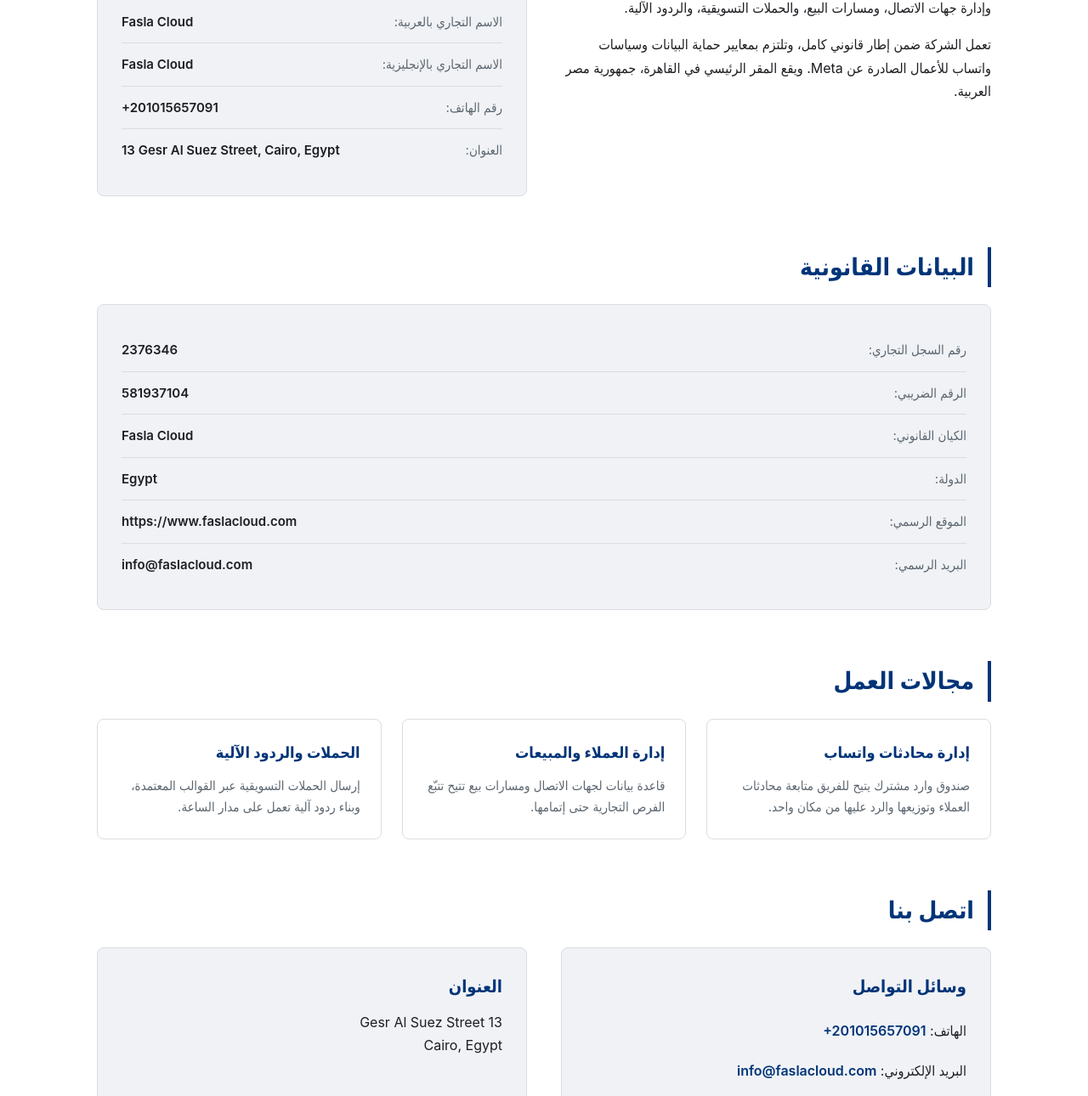
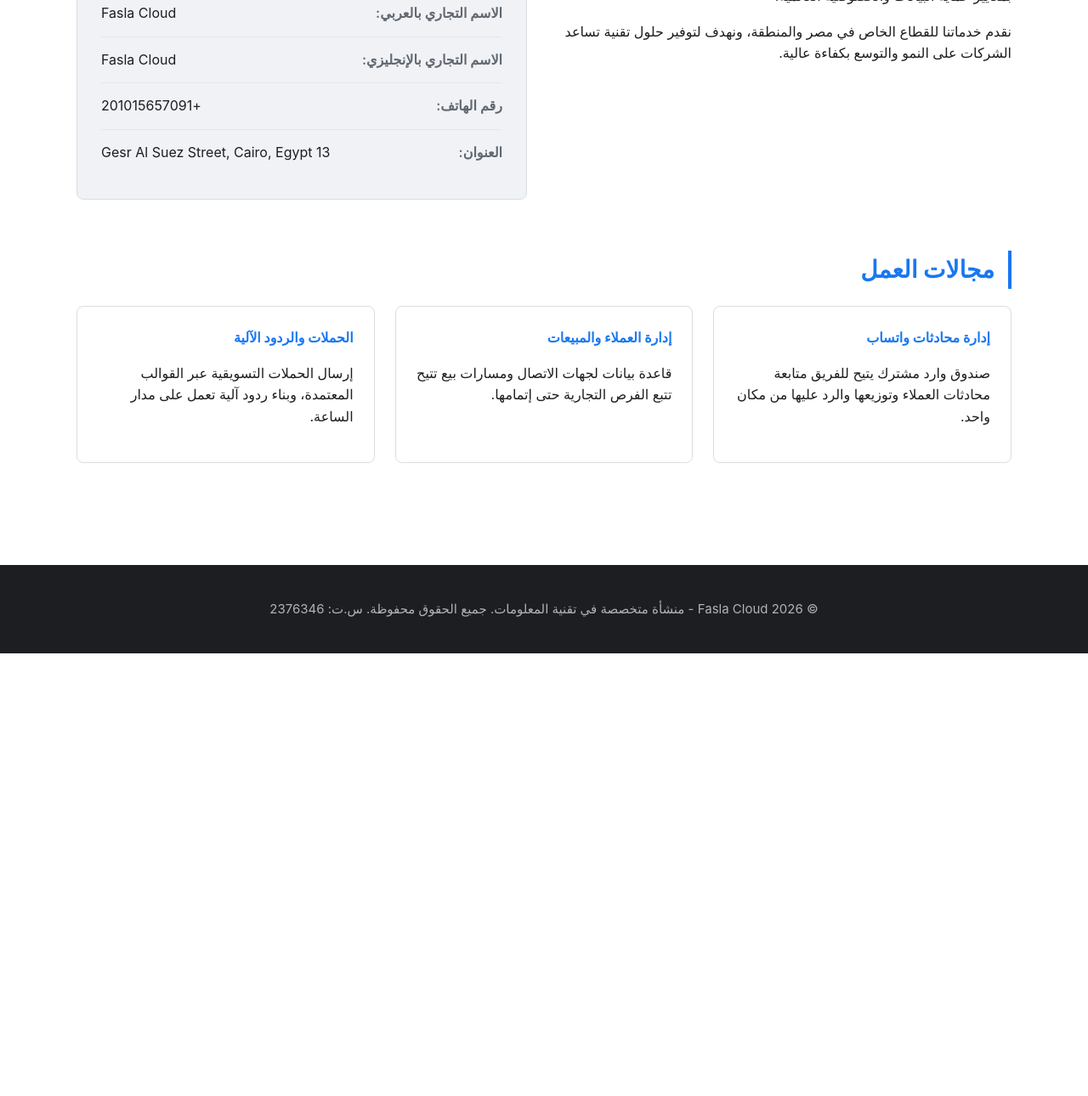
Before and after one commit to FaslaCloud/FaslaCloud.github.io, a plain HTML site: page index.html in a window 1280 px wide. Shown: the part 529-1819 px from the top of the page at 85% size. After the commit the page ends 1298 px from the top, so only its background shows below. Drawn offline with Linux system fonts and the light colour scheme.

Commit message:
Mirror the reference page structure exactly
Co-Authored-By: Claude Opus 5 <noreply@anthropic.com>

```diff
--- a/index.html
+++ b/index.html
@@ -5,46 +5,36 @@
     <meta charset="UTF-8">
     <meta name="viewport" content="width=device-width, initial-scale=1.0">
 
-    <title>Fasla Cloud — البيانات الرسمية</title>
-    <meta name="description" content="البيانات القانونية الرسمية لـ Fasla Cloud: السجل التجاري، البطاقة الضريبية، العنوان ووسائل التواصل.">
+    <title>Fasla Cloud</title>
 
     <style>
-        :root {
-            --primary: #003478;
-            --primary-dark: #002a61;
-            --ink: #1c1e21;
-            --muted: #5c6670;
-            --line: #dadde1;
-            --surface: #f0f2f5;
-        }
-        * { box-sizing: border-box; }
         body {
-            font-family: -apple-system, BlinkMacSystemFont, 'Segoe UI', Tahoma, Arial, sans-serif;
+            font-family: -apple-system, BlinkMacSystemFont, 'Segoe UI', Arial, sans-serif;
             margin: 0;
-            color: var(--ink);
+            color: #1c1e21;
             background: #ffffff;
-            line-height: 1.7;
+            line-height: 1.6;
         }
         .wrap { max-width: 1100px; margin: auto; padding: 0 24px; }
         .hero {
-            background: linear-gradient(135deg, var(--primary-dark) 0%, var(--primary) 100%);
+            background: linear-gradient(135deg, #0a5fd4 0%, #1877F2 100%);
             color: #fff;
             padding: 80px 0 60px;
             text-align: center;
         }
-        .hero h1 { font-size: 36px; margin: 0 0 12px; font-weight: 700; letter-spacing: -0.5px; }
+        .hero h1 { font-size: 36px; margin: 0 0 12px; font-weight: 700; }
         .hero p { font-size: 18px; margin: 0; opacity: 0.95; }
         .navbar {
             background: #fff;
-            border-bottom: 1px solid var(--line);
+            border-bottom: 1px solid #dadde1;
             padding: 16px 0;
             position: sticky;
             top: 0;
             z-index: 100;
         }
-        .nav-links { display: flex; gap: 32px; justify-content: center; flex-wrap: wrap; }
+        .nav-links { display: flex; gap: 32px; justify-content: center; }
         .nav-links a {
-            color: var(--primary);
+            color: #1877F2;
             text-decoration: none;
             font-weight: 600;
             font-size: 16px;
@@ -54,56 +44,52 @@
         .block { margin-bottom: 60px; }
         .block h2 {
             font-size: 28px;
-            color: var(--primary);
+            color: #1877F2;
             margin-bottom: 20px;
-            border-right: 4px solid var(--primary);
+            border-right: 4px solid #1877F2;
             padding-right: 16px;
         }
         .grid-2 { display: grid; grid-template-columns: 1fr 1fr; gap: 40px; }
         .card {
-            background: var(--surface);
+            background: #f0f2f5;
             padding: 28px;
             border-radius: 8px;
-            border: 1px solid var(--line);
+            border: 1px solid #dadde1;
         }
-        .card h3 { margin: 0 0 12px; color: var(--primary); font-size: 20px; }
+        .card h3 { margin: 0 0 12px; color: #1877F2; font-size: 20px; }
         .data-list { list-style: none; padding: 0; margin: 0; }
         .data-list li {
+            padding: 14px 0;
+            border-bottom: 1px solid #e4e6ea;
             display: flex;
             justify-content: space-between;
-            gap: 16px;
-            padding: 12px 0;
-            border-bottom: 1px solid var(--line);
         }
-        .data-list li:last-child { border-bottom: 0; }
-        .label { color: var(--muted); font-size: 15px; }
-        .value { font-weight: 600; font-size: 15px; text-align: left; direction: ltr; unicode-bidi: plaintext; }
-        .services-grid { display: grid; grid-template-columns: repeat(3, 1fr); gap: 24px; }
+        .data-list li:last-child { border-bottom: none; }
+        .label { font-weight: 600; color: #606770; }
+        .value { color: #1c1e21; }
+        .services-grid {
+            display: grid;
+            grid-template-columns: repeat(auto-fit, minmax(260px, 1fr));
+            gap: 24px;
+        }
         .service-item {
-            border: 1px solid var(--line);
+            padding: 24px;
+            border: 1px solid #dadde1;
             border-radius: 8px;
-            padding: 24px;
+            background: #fff;
         }
-        .service-item h4 { margin: 0 0 10px; font-size: 18px; color: var(--primary); }
-        .service-item p { margin: 0; color: var(--muted); font-size: 15px; }
-        .contact-list { list-style: none; padding: 0; margin: 0; }
-        .contact-list li { padding: 10px 0; font-size: 16px; }
-        .contact-list a { color: var(--primary); text-decoration: none; font-weight: 600; }
-        .contact-list a:hover { text-decoration: underline; }
+        .service-item h4 { margin: 0 0 10px; color: #1877F2; }
         .footer {
-            background: var(--surface);
-            border-top: 1px solid var(--line);
-            padding: 32px 0;
+            background: #1c1e21;
+            color: #b0b3b8;
             text-align: center;
-            color: var(--muted);
-            font-size: 14px;
+            padding: 40px 0;
+            font-size: 15px;
         }
-        @media (max-width: 820px) {
-            .hero { padding: 56px 0 40px; }
+        @media (max-width: 768px) {
+            .grid-2 { grid-template-columns: 1fr; }
             .hero h1 { font-size: 28px; }
-            .grid-2, .services-grid { grid-template-columns: 1fr; gap: 24px; }
-            .data-list li { flex-direction: column; gap: 4px; }
-            .value { text-align: right; }
+            .nav-links { gap: 20px; font-size: 14px; }
         }
     </style>
 </head>
@@ -111,14 +97,14 @@
     <div class="hero">
         <div class="wrap">
             <h1>Fasla Cloud</h1>
-            <p>منصّة مصرية لإدارة التواصل مع العملاء عبر واتساب — سجل تجاري معتمد</p>
+            <p>منشأة متخصصة في تقنية المعلومات - سجل تجاري معتمد</p>
         </div>
     </div>
 
     <nav class="navbar">
         <div class="wrap">
             <div class="nav-links">
-                <a href="#about">عن الشركة</a>
+                <a href="#about">عن المؤسسة</a>
                 <a href="#legal">البيانات القانونية</a>
                 <a href="#services">الخدمات</a>
                 <a href="#contact">اتصل بنا</a>
@@ -129,35 +115,21 @@
     <main class="content">
         <div class="wrap">
             <section id="about" class="block">
-                <h2>عن الشركة</h2>
+                <h2>عن المؤسسة</h2>
                 <div class="grid-2">
                     <div>
-                        <p>Fasla Cloud منشأة مصرية مسجّلة، متخصّصة في تطوير حلول التواصل مع العملاء. توفّر المنصّة مساحة عمل موحّدة لإدارة محادثات واتساب: صندوق وارد مشترك، وإدارة جهات الاتصال، ومسارات البيع، والحملات التسويقية، والردود الآلية.</p>
-                        <p>تعمل الشركة ضمن إطار قانوني كامل، وتلتزم بمعايير حماية البيانات وسياسات واتساب للأعمال الصادرة عن Meta. ويقع المقر الرئيسي في القاهرة، جمهورية مصر العربية.</p>
+                        <p>Fasla Cloud هي منشأة رسمية متخصصة في تطوير حلول التواصل مع العملاء وإدارة محادثات واتساب للأعمال. نعمل تحت مظلة قانونية كاملة وملتزمون بمعايير حماية البيانات والخصوصية العالمية.</p>
+                        <p>نقدم خدماتنا للقطاع الخاص في مصر والمنطقة، ونهدف لتوفير حلول تقنية تساعد الشركات على النمو والتوسع بكفاءة عالية.</p>
                     </div>
                     <div class="card">
                         <h3>البيانات الرسمية</h3>
                         <ul class="data-list">
-                            <li><span class="label">الاسم التجاري بالعربية:</span><span class="value">Fasla Cloud</span></li>
-                            <li><span class="label">الاسم التجاري بالإنجليزية:</span><span class="value">Fasla Cloud</span></li>
+                            <li><span class="label">الاسم التجاري بالعربي:</span><span class="value">Fasla Cloud</span></li>
+                            <li><span class="label">الاسم التجاري بالإنجليزي:</span><span class="value">Fasla Cloud</span></li>
                             <li><span class="label">رقم الهاتف:</span><span class="value">+201015657091</span></li>
                             <li><span class="label">العنوان:</span><span class="value">13 Gesr Al Suez Street, Cairo, Egypt</span></li>
                         </ul>
                     </div>
-                </div>
-            </section>
-
-            <section id="legal" class="block">
-                <h2>البيانات القانونية</h2>
-                <div class="card">
-                    <ul class="data-list">
-                        <li><span class="label">رقم السجل التجاري:</span><span class="value">2376346</span></li>
-                        <li><span class="label">الرقم الضريبي:</span><span class="value">581937104</span></li>
-                        <li><span class="label">الكيان القانوني:</span><span class="value">Fasla Cloud</span></li>
-                        <li><span class="label">الدولة:</span><span class="value">Egypt</span></li>
-                        <li><span class="label">الموقع الرسمي:</span><span class="value">https://www.faslacloud.com</span></li>
-                        <li><span class="label">البريد الرسمي:</span><span class="value">info@faslacloud.com</span></li>
-                    </ul>
                 </div>
             </section>
 
@@ -170,38 +142,23 @@
                     </div>
                     <div class="service-item">
                         <h4>إدارة العملاء والمبيعات</h4>
-                        <p>قاعدة بيانات لجهات الاتصال ومسارات بيع تتيح تتبّع الفرص التجارية حتى إتمامها.</p>
+                        <p>قاعدة بيانات لجهات الاتصال ومسارات بيع تتيح تتبع الفرص التجارية حتى إتمامها.</p>
                     </div>
                     <div class="service-item">
                         <h4>الحملات والردود الآلية</h4>
                         <p>إرسال الحملات التسويقية عبر القوالب المعتمدة، وبناء ردود آلية تعمل على مدار الساعة.</p>
                     </div>
+
                 </div>
             </section>
 
-            <section id="contact" class="block">
-                <h2>اتصل بنا</h2>
-                <div class="grid-2">
-                    <div class="card">
-                        <h3>وسائل التواصل</h3>
-                        <ul class="contact-list">
-                            <li>الهاتف: <a href="tel:+201015657091" dir="ltr">+201015657091</a></li>
-                            <li>البريد الإلكتروني: <a href="mailto:info@faslacloud.com" dir="ltr">info@faslacloud.com</a></li>
-                            <li>الموقع الإلكتروني: <a href="https://www.faslacloud.com" dir="ltr">www.faslacloud.com</a></li>
-                        </ul>
-                    </div>
-                    <div class="card">
-                        <h3>العنوان</h3>
-                        <p style="margin:0">13 Gesr Al Suez Street<br>Cairo, Egypt</p>
-                    </div>
-                </div>
-            </section>
+
         </div>
     </main>
 
     <footer class="footer">
         <div class="wrap">
-            © 2026 Fasla Cloud — جميع الحقوق محفوظة. س.ت: 2376346 — الرقم الضريبي: 581937104
+            © 2026 Fasla Cloud - منشأة متخصصة في تقنية المعلومات. جميع الحقوق محفوظة. س.ت: 2376346
         </div>
     </footer>
 </body>
```
